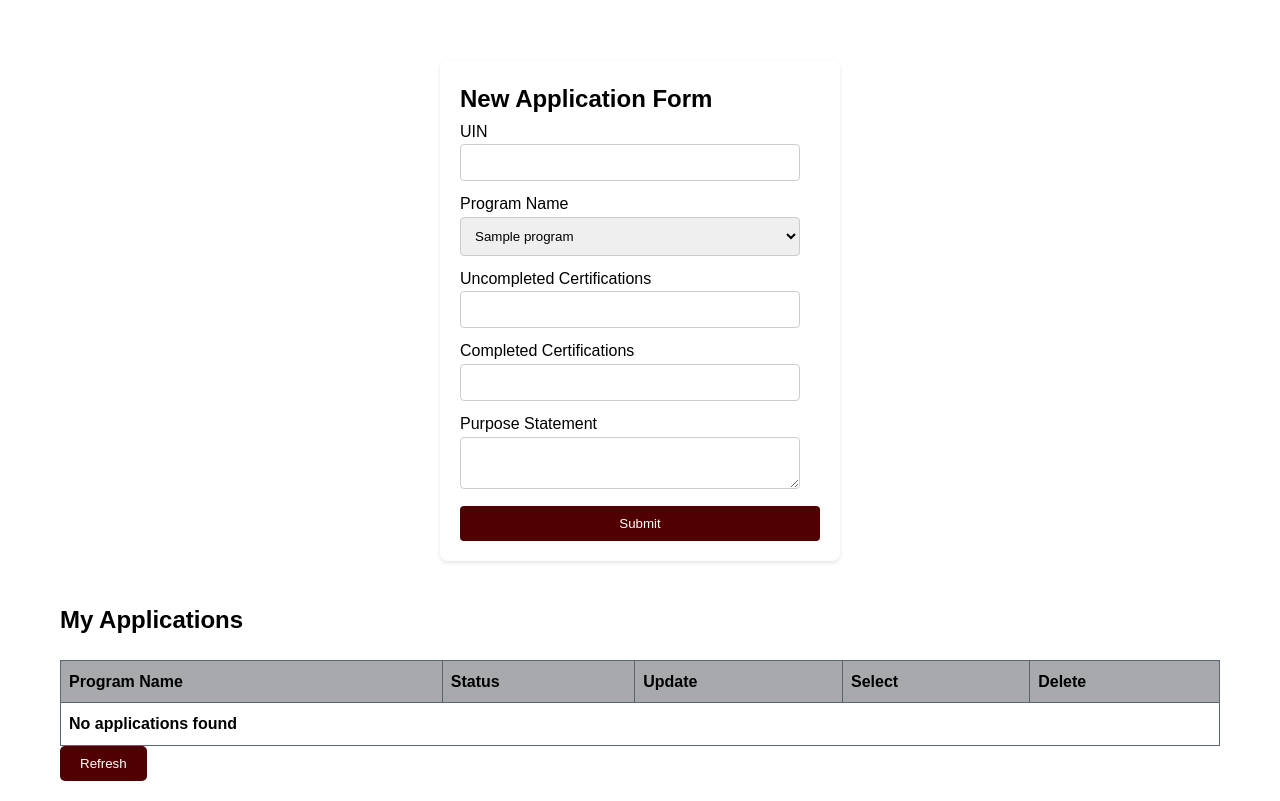
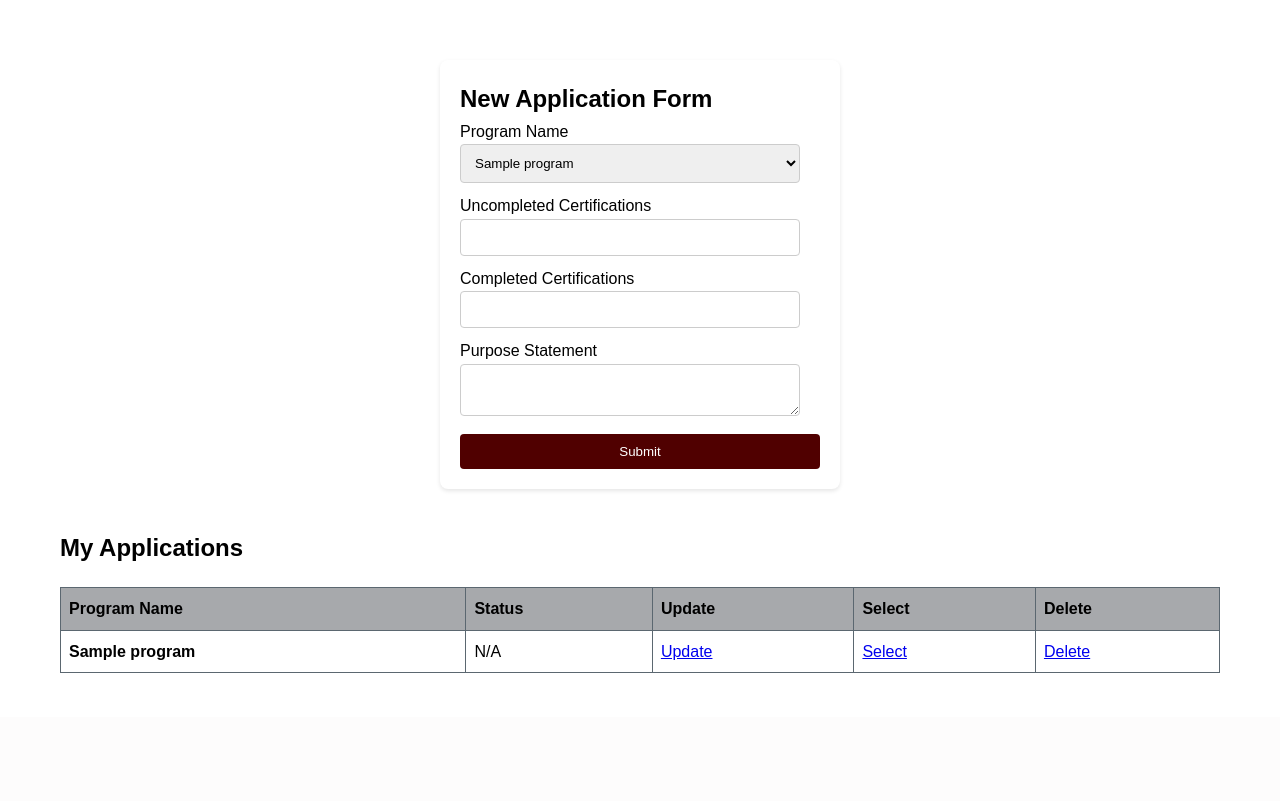
Before and after one commit to truett129/CSCE310Project, a PHP site: page /student/s_application_info.php in a window 1280 px wide. Shown: the part 83-884 px from the top of the page. After the commit the page ends 756 px from the top, so only its background shows below. Run offline with PHP 8.4, Linux system fonts and the light colour scheme; the visitor is signed in with stand-in values (Sample User, id 1); tables that the repository leaves empty hold one stand-in row (values such as "Sample post").

Commit message:
refactor s_application_info, login warnings, s_documents uin from session

```diff
--- a/css/styles.css
+++ b/css/styles.css
@@ -83,8 +83,8 @@ footer {
 /* Styles for <a> tag inside .button */
 .button a {
   color: var(--tamu-white);
-  text-decoration: none; /* Removes underline */
-  display: inline; /* Aligns with button's display */
+  text-decoration: none;
+  display: inline;
 }
 
 .button a:hover {
@@ -135,7 +135,7 @@ input[type="date"],
 input[type="email"],
 select,
 textarea {
-  width: calc(100% - 20px); /* Adjust width considering padding */
+  width: calc(100% - 20px);
   padding: 10px;
   margin-bottom: 10px;
   border: 1px solid #ccc;
--- a/db_setup.sql
+++ b/db_setup.sql
@@ -154,3 +154,6 @@ CREATE TABLE Event_Tracking (
     FOREIGN KEY (UIN) REFERENCES Users(UIN)
 
 );
+
+
+ALTER TABLE `Document` DROP FOREIGN KEY `document_ibfk_1`; ALTER TABLE `Document` ADD CONSTRAINT `document_ibfk_1` FOREIGN KEY (`App_Num`) REFERENCES `Applications`(`App_Num`) ON DELETE CASCADE ON UPDATE CASCADE;
--- a/index.php
+++ b/index.php
@@ -6,7 +6,7 @@ error_reporting(E_ALL);
 session_start();
 
 if (!isset($_SESSION['userLoggedIn'])) {
-    header('Location: login.php'); // Redirect to login page
+    header('Location: login.php');
     exit();
 }
 
--- a/student/s_application_info.php
+++ b/student/s_application_info.php
@@ -1,14 +1,28 @@
 <?php
+session_start();
+
+// Ensure the user is logged in and has a UIN set in the session
+if (!isset($_SESSION['UIN'])) {
+    die("User not logged in or UIN not set");
+}
+
+$userUIN = $_SESSION['UIN'];
+
 include_once '../database.php';
+
+// Fetch programs for dropdown
 $result = mysqli_query($conn, "SELECT Program_Num, Name FROM programs");
 
-// insert
-if (isset($_POST['uin']) && isset($_POST['program-num']) && isset($_POST['purpose-statement'])) {
-    $uin = $_POST['uin'];
+$message = '';
+
+// Insert new application
+if (isset($_POST['submit'])) {
+    $uin = $userUIN;  // Use the UIN from the session
     $program_num = $_POST['program-num'];
     $uncom_cert = $_POST['uncom-cert'];
     $com_cert = $_POST['com-cert'];
     $purpose_statement = $_POST['purpose-statement'];
+
     $sql = "INSERT INTO `applications` (`uin`, `program_num`, `uncom_cert`, `com_cert`, `purpose_statement`) VALUES ('$uin', '$program_num', '$uncom_cert', '$com_cert', '$purpose_statement')";
     if (mysqli_query($conn, $sql)) {
         $message = "New record created successfully";
@@ -16,6 +30,9 @@ if (isset($_POST['uin']) && isset($_POST['program-num']) && isset($_POST['purpos
         $message = "Error: " . $sql . "<br>" . mysqli_error($conn);
     }
 }
+
+// Fetch only the applications belonging to the logged-in user
+$applicationResult = mysqli_query($conn, "SELECT applications.*, programs.Name FROM applications INNER JOIN programs ON applications.Program_Num = programs.Program_Num WHERE applications.uin = $userUIN");
 ?>
 
 <!DOCTYPE html>
@@ -27,7 +44,6 @@ if (isset($_POST['uin']) && isset($_POST['program-num']) && isset($_POST['purpos
     <meta name="viewport" content="width=device-width, initial-scale=1.0">
     <style>
         <?php include '../css/styles.css'; ?>
-        < !-- Ensure the path is correct -->
     </style>
     <title>Student Application Information</title>
 </head>
@@ -43,14 +59,12 @@ if (isset($_POST['uin']) && isset($_POST['program-num']) && isset($_POST['purpos
                 <h2>New Application Form</h2>
                 <form action="" method="POST">
                     <div class="input-label">
-                        <label for="uin">UIN</label>
-                        <input type="text" name="uin" id="uin" required>
+                        <input type="hidden" name="uin" id="uin" value="<?php echo $userUIN; ?>" required>
                     </div>
                     <div class="input-label">
                         <label for="program-num">Program Name</label>
                         <select name="program-num" id="program-num" required>
                             <?php
-                            // Assuming $result contains program data
                             if (mysqli_num_rows($result) > 0) {
                                 while ($row = mysqli_fetch_assoc($result)) {
                                     echo "<option value='" . $row['Program_Num'] . "'>" . $row['Name'] . "</option>";
@@ -91,10 +105,8 @@ if (isset($_POST['uin']) && isset($_POST['program-num']) && isset($_POST['purpos
                         <th>Delete</th>
                     </tr>
                     <?php
-                    $userUIN = 230002124;  // Example UIN
-                    $result = mysqli_query($conn, "SELECT applications.*, programs.Name FROM applications INNER JOIN programs ON applications.Program_Num = programs.Program_Num WHERE applications.uin = $userUIN");
-                    if (mysqli_num_rows($result) > 0) {
-                        while ($row = mysqli_fetch_assoc($result)) {
+                    if (mysqli_num_rows($applicationResult) > 0) {
+                        while ($row = mysqli_fetch_assoc($applicationResult)) {
                             echo "<tr>
                             <td>" . $row['Name'] . "</td>
                             <td>N/A</td>
@@ -108,7 +120,6 @@ if (isset($_POST['uin']) && isset($_POST['program-num']) && isset($_POST['purpos
                     }
                     ?>
                 </table>
-                <button class="button"><a href="s_application_info.php">Refresh</a></button>
             </section>
         </div>
     </div>
```
Also changed, not shown: other parts of css/styles.css (+18 -7 lines), login.php (+19 -12 lines), student/s_documents.php (+23 -4 lines), uploads/sqlProject310.jpg (added).
